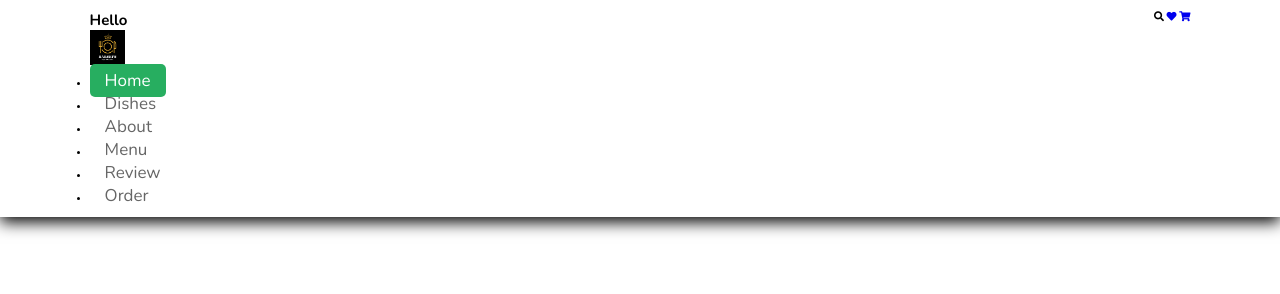
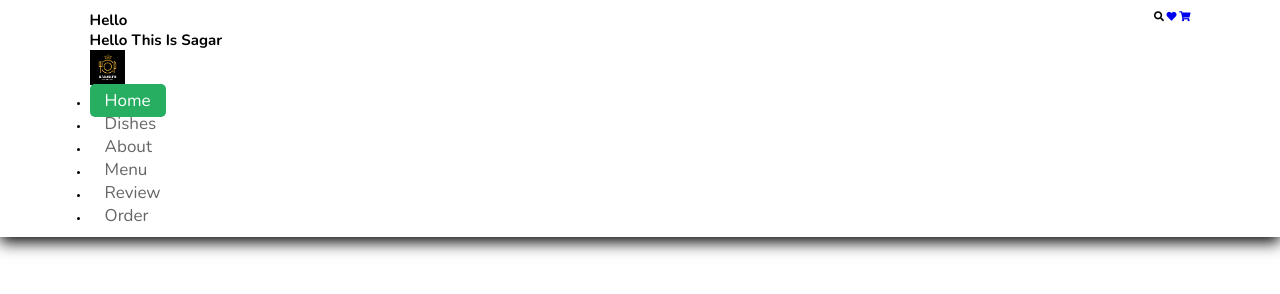
Before and after one commit to Harsh-itha2001/Ecommerce-website-minors-project, a plain HTML site: page index.html in a window 1280 px wide. Drawn offline with nearby package versions, Linux system fonts and the light colour scheme.

Commit message:
Update index.html

```diff
--- a/index.html
+++ b/index.html
@@ -18,6 +18,7 @@
         <nav class="navbar">
             <ul class="nav-list">
                 <h1>hello</h1>
+                <h2>hello this is sagar</h2>
                 <div class="logo"><img src="food images/HArshi's resto LOGO.png" alt="logo"></div>
                 <li><a  class="active" href="#home"> home</a></li>
                 <li><a href="#dishes">dishes</a></li>
```
